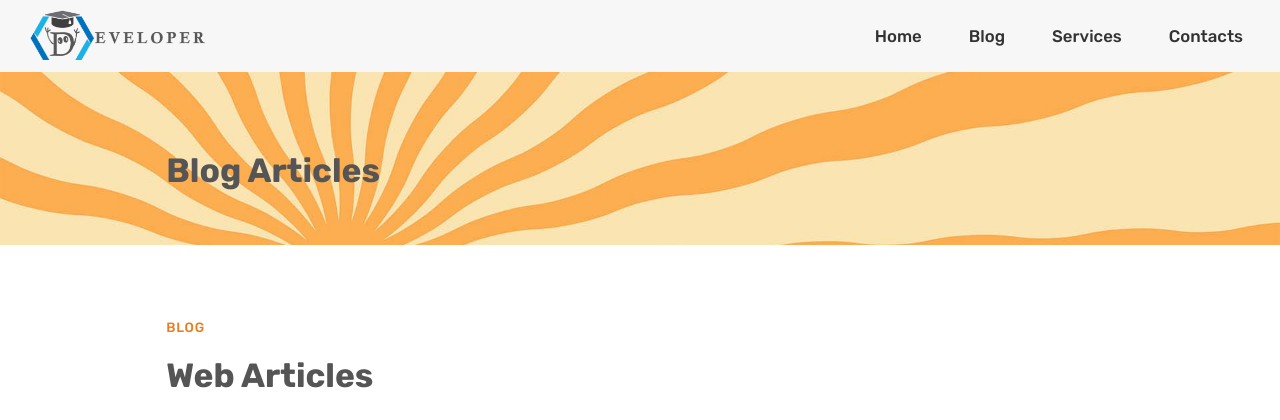
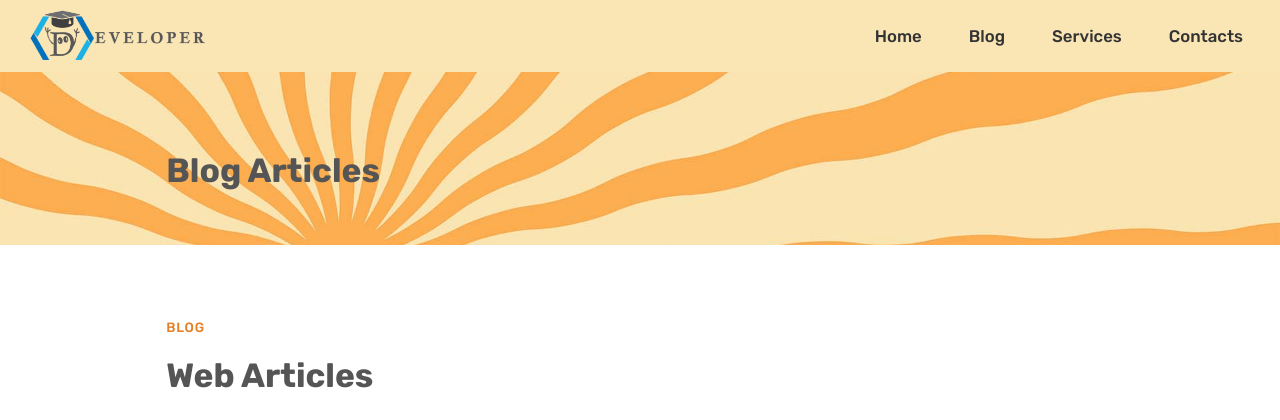
Before and after one commit to compuuw4/sessione2, a PHP site: page /blog.php in a window 1280 px wide. Shown: the top 420 px of the page. Run offline with PHP 8.4, Linux system fonts and the light colour scheme.

Commit message:
I restore my primary color of the navigation

```diff
--- a/sass/style.css
+++ b/sass/style.css
@@ -938,7 +938,7 @@ body {
   justify-content: space-between;
   align-items: center;
   padding: 0 2.6rem;
-  background-color: rgba(247, 247, 247, 0.96);
+  background-color: rgba(250, 228, 178, 0.96);
 }
 .navigation__checkbox {
   display: none;
```
